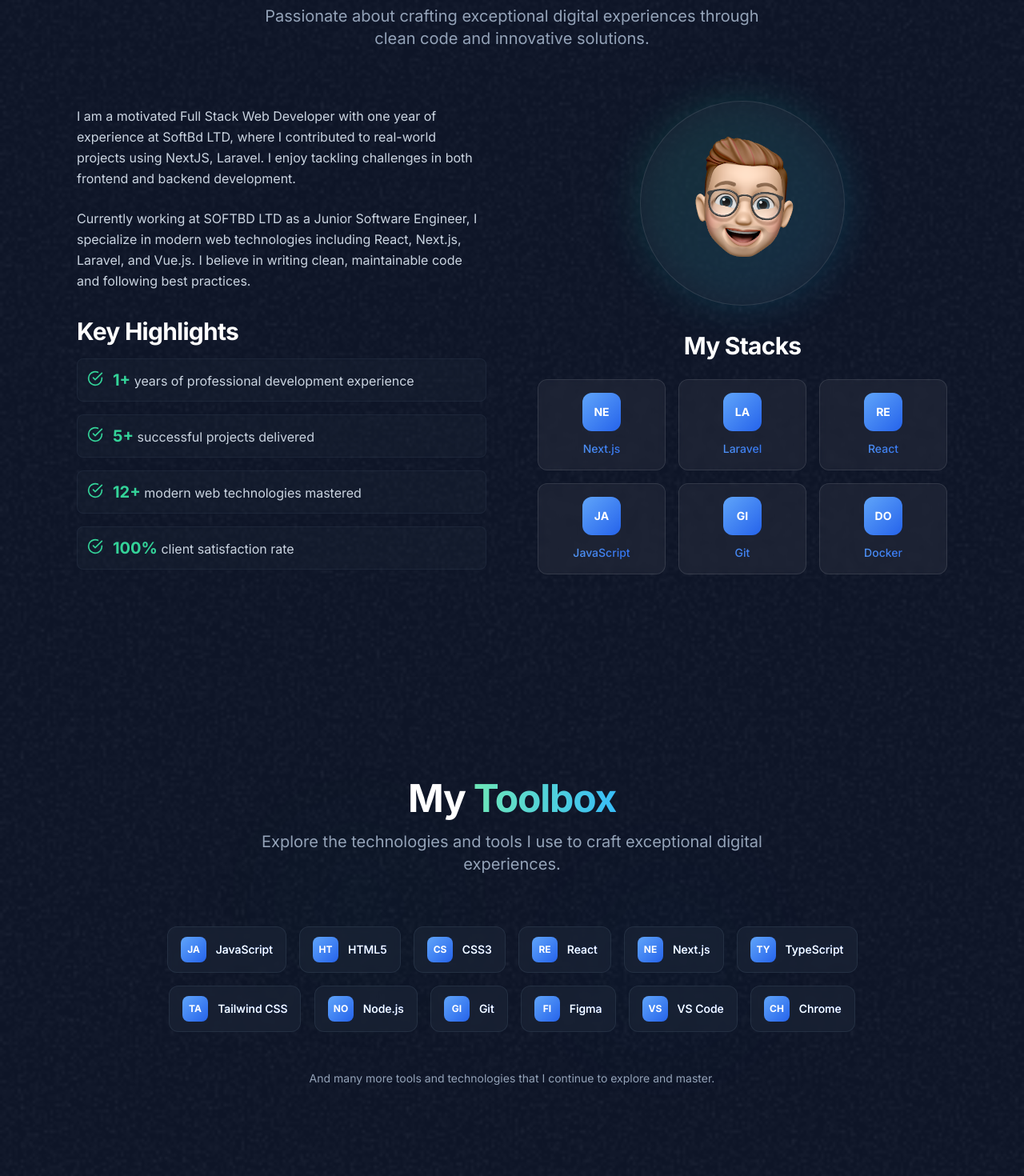
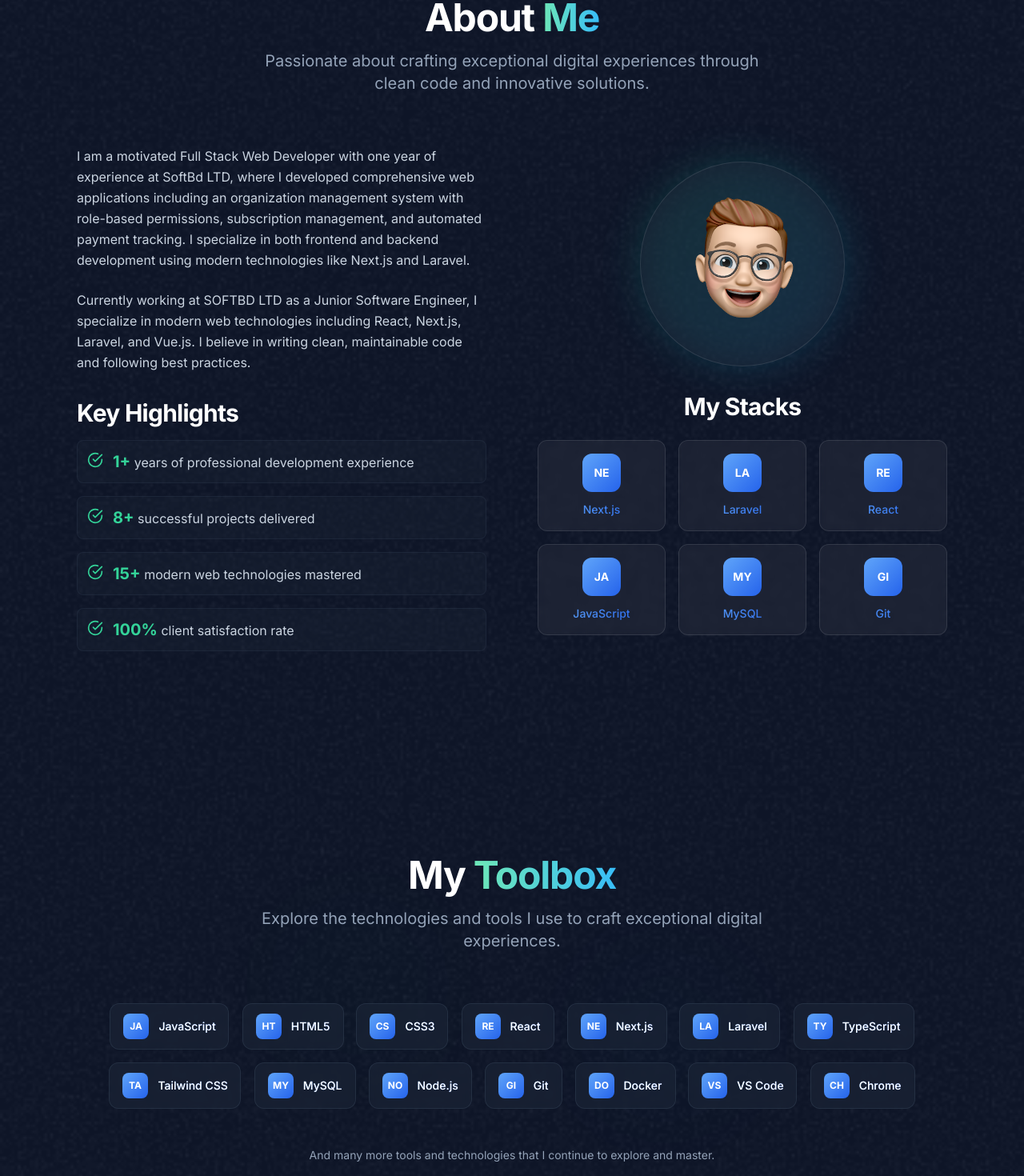
Before and after one commit to nishatislam04/new-portfolio, a Next.js app: page / in a window 1280 px wide. Shown: the part 1020-2490 px from the top of the page at 80% size. Built offline with nearby package versions, Linux system fonts and the light colour scheme; no server answers.

Commit message:
add: organization management project info

```diff
--- a/src/constants/personal-info.ts
+++ b/src/constants/personal-info.ts
@@ -7,7 +7,7 @@ export const PERSONAL_INFO = {
 	title: "Full Stack Web Developer",
 
 	// Profile/Bio
-	profile: `I am a motivated Full Stack Web Developer with one year of experience at SoftBd LTD, where I contributed to real-world projects using NextJS, Laravel. I enjoy tackling challenges in both frontend and backend development.`,
+	profile: `I am a motivated Full Stack Web Developer with one year of experience at SoftBd LTD, where I developed comprehensive web applications including an organization management system with role-based permissions, subscription management, and automated payment tracking. I specialize in both frontend and backend development using modern technologies like Next.js and Laravel.`,
 
 	// Contact Information
 	email: "nishatislam3108@gmail.com",
@@ -40,13 +40,13 @@ export const PERSONAL_INFO = {
 	skills: ["JavaScript", "React", "Next.js", "PHP", "Laravel", "Vue.js", "MySQL", "PostgreSQL", "Prisma ORM", "Docker", "Tailwind CSS", "SASS", "Git", "Redis"],
 
 	// Tech Stack for About Section (subset of main skills)
-	techStack: ["Next.js", "Laravel", "React", "JavaScript", "Git", "Docker"],
+	techStack: ["Next.js", "Laravel", "React", "JavaScript", "MySQL", "Git"],
 
 	// Achievements/Stats
 	stats: {
-		projectsCompleted: "5+",
+		projectsCompleted: "8+",
 		experience: "1+",
-		technologies: "12+",
+		technologies: "15+",
 		clientSatisfaction: "100%",
 	},
 };
--- a/src/sections/Projects.tsx
+++ b/src/sections/Projects.tsx
@@ -1,32 +1,36 @@
 "use client";
-import darkSaasLandingPage from "@/assets/images/dark-saas-landing-page.png";
-import lightSaasLandingPage from "@/assets/images/light-saas-landing-page.png";
-import aiStartupLandingPage from "@/assets/images/ai-startup-landing-page.png";
+import { projectImages } from "@/assets/images";
 
 const portfolioProjects = [
 	{
-		company: "Acme Corp",
-		year: "2022",
-		title: "Dark Saas Landing Page",
-		results: [{ title: "Enhanced user experience by 40%" }, { title: "Improved site speed by 50%" }, { title: "Increased mobile traffic by 35%" }],
-		link: "https://youtu.be/4k7IdSLxh6w",
-		image: darkSaasLandingPage,
+		company: "SoftBd LTD",
+		year: "2024",
+		title: "Organization Management System",
+		results: [{ title: "Role-based permission system with 3 user levels" }, { title: "Automated installment tracking with penalty calculation" }, { title: "Google OAuth integration for seamless authentication" }, { title: "Email notification system for payment reminders" }],
+		link: "#", // Add your project link here
+		image: projectImages.organizationCover,
+		technologies: ["Laravel", "TailwindCSS", "MySQL", "Gmail API"],
+		description: "A comprehensive organization management system featuring role-based permissions, subscription management, and automated payment tracking with penalty calculations.",
 	},
 	{
-		company: "Innovative Co",
-		year: "2021",
-		title: "Light Saas Landing Page",
-		results: [{ title: "Boosted sales by 20%" }, { title: "Expanded customer reach by 35%" }, { title: "Increased brand awareness by 15%" }],
-		link: "https://youtu.be/7hi5zwO75yc",
-		image: lightSaasLandingPage,
+		company: "Personal Project",
+		year: "2024",
+		title: "Jukto Platform",
+		results: [{ title: "Modern responsive design implementation" }, { title: "Enhanced user engagement features" }, { title: "Optimized performance and loading speed" }],
+		link: "#", // Add your project link here
+		image: projectImages.juktoCover,
+		technologies: ["Next.js", "React", "TailwindCSS"],
+		description: "A modern web platform built with Next.js featuring responsive design and optimized user experience.",
 	},
 	{
-		company: "Quantum Dynamics",
+		company: "Portfolio Project",
 		year: "2023",
 		title: "AI Startup Landing Page",
-		results: [{ title: "Enhanced user experience by 40%" }, { title: "Improved site speed by 50%" }, { title: "Increased mobile traffic by 35%" }],
+		results: [{ title: "Modern design with smooth animations" }, { title: "Responsive across all device sizes" }, { title: "Optimized for conversion and engagement" }],
 		link: "https://youtu.be/Z7I5uSRHMHg",
-		image: aiStartupLandingPage,
+		image: projectImages.aiStartupLandingPage,
+		technologies: ["React", "Next.js", "Framer Motion"],
+		description: "A cutting-edge landing page for an AI startup featuring modern design principles and smooth animations.",
 	},
 ];
 
@@ -61,13 +65,25 @@ const ProjectCard = ({ project, index }: { project: PortfolioProject; index: num
 						{/* Project title and company */}
 						<div className="flex items-start justify-between gap-4">
 							<h3 className="heading-3 text-white group-hover:text-emerald-400 transition-colors duration-300">{project.title}</h3>
-							<span className="px-2 py-1 text-xs bg-emerald-500/20 text-emerald-400 rounded-full border border-emerald-500/30 whitespace-nowrap">
-								{project.year}
-							</span>
+							<span className="px-2 py-1 text-xs bg-emerald-500/20 text-emerald-400 rounded-full border border-emerald-500/30 whitespace-nowrap">{project.year}</span>
 						</div>
 
 						{/* Company */}
 						<p className="text-gray-400 font-medium">{project.company}</p>
+
+						{/* Description */}
+						{project.description && <p className="text-sm text-gray-300 leading-relaxed">{project.description}</p>}
+
+						{/* Technologies */}
+						{project.technologies && (
+							<div className="flex flex-wrap gap-2">
+								{project.technologies.map((tech, idx) => (
+									<span key={idx} className="px-2 py-1 text-xs bg-gray-800/50 text-gray-300 rounded border border-gray-700/50">
+										{tech}
+									</span>
+								))}
+							</div>
+						)}
 
 						{/* Results */}
 						<div className="space-y-2">
@@ -103,7 +119,7 @@ export const ProjectsSection = () => {
 							<h2 className="heading-2 mb-4">
 								Featured <span className="gradient-text">Projects</span>
 							</h2>
-							<p className="body-large text-gray-400 max-w-2xl mx-auto">A showcase of my recent work, featuring modern web applications built with cutting-edge technologies.</p>
+							<p className="body-large text-gray-400 max-w-2xl mx-auto">A showcase of my professional work and personal projects, featuring full-stack web applications with real-world impact and modern technologies.</p>
 						</div>
 					</FadeIn>
 
--- a/src/sections/Toolbox.tsx
+++ b/src/sections/Toolbox.tsx
@@ -1,53 +1,50 @@
-'use client';
+"use client";
 
-import { motion } from 'framer-motion';
-import Image from 'next/image';
-import { Section } from '@/components/ui';
-import { FadeIn, StaggerContainer } from '@/components/animations';
-import { otherImages } from '@/assets/images';
+import { motion } from "framer-motion";
+import Image from "next/image";
+import { Section } from "@/components/ui";
+import { FadeIn, StaggerContainer } from "@/components/animations";
+import { otherImages } from "@/assets/images";
 
 // Tech stack icons as simple blue gradient rectangles with text
 const TechIcon = ({ name }: { name: string }) => {
 	return (
 		<div className="w-8 h-8 rounded-lg bg-gradient-to-br from-blue-400 to-blue-600 flex items-center justify-center">
-      <span className="text-white text-xs font-bold">
-        {name.slice(0, 2).toUpperCase()}
-      </span>
+			<span className="text-white text-xs font-bold">{name.slice(0, 2).toUpperCase()}</span>
 		</div>
 	);
 };
 
 // Toolbox items with tech stack
 const toolboxItems = [
-  { title: 'JavaScript' },
-  { title: 'HTML5' },
-  { title: 'CSS3' },
-  { title: 'React' },
-  { title: 'Next.js' },
-  { title: 'TypeScript' },
-  { title: 'Tailwind CSS' },
-  { title: 'Node.js' },
-  { title: 'Git' },
-  { title: 'Figma' },
-  { title: 'VS Code' },
-  { title: 'Chrome' },
+	{ title: "JavaScript" },
+	{ title: "HTML5" },
+	{ title: "CSS3" },
+	{ title: "React" },
+	{ title: "Next.js" },
+	{ title: "Laravel" },
+	{ title: "TypeScript" },
+	{ title: "Tailwind CSS" },
+	{ title: "MySQL" },
+	{ title: "Node.js" },
+	{ title: "Git" },
+	{ title: "Docker" },
+	{ title: "VS Code" },
+	{ title: "Chrome" },
 ];
 
-const ToolboxItem = ({ item, index }: { item: typeof toolboxItems[0]; index: number }) => (
+const ToolboxItem = ({ item, index }: { item: (typeof toolboxItems)[0]; index: number }) => (
 	<motion.div
 		className="inline-flex items-center gap-3 px-4 py-3 bg-gray-800/50 rounded-xl border border-gray-700/50 backdrop-blur-sm hover:border-emerald-500/30 hover:bg-emerald-500/5 transition-all duration-300"
 		initial={{ opacity: 0, scale: 0.8 }}
 		whileInView={{ opacity: 1, scale: 1 }}
 		viewport={{ once: true }}
 		transition={{ duration: 0.5, delay: index * 0.05 }}
-    whileHover={{ scale: 1.05, y: -3 }}
-  >
+		whileHover={{ scale: 1.05, y: -3 }}>
 		<div className="text-blue-400">
 			<TechIcon name={item.title} />
 		</div>
-    <span className="text-white font-medium text-sm bg-gradient-to-r from-blue-400 to-blue-600 bg-clip-text text-transparent">
-      {item.title}
-    </span>
+		<span className="text-white font-medium text-sm bg-gradient-to-r from-blue-400 to-blue-600 bg-clip-text text-transparent">{item.title}</span>
 	</motion.div>
 );
 
@@ -56,12 +53,7 @@ export const ToolboxSection = () => {
 		<Section className="relative overflow-hidden">
 			{/* Background elements */}
 			<div className="absolute inset-0 opacity-5">
-        <Image
-          src={otherImages.grain}
-          alt=""
-          fill
-          className="object-cover"
-        />
+				<Image src={otherImages.grain} alt="" fill className="object-cover" />
 			</div>
 
 			{/* Animated background shapes */}
@@ -101,9 +93,7 @@ export const ToolboxSection = () => {
 							<h2 className="heading-2 mb-4">
 								My <span className="gradient-text">Toolbox</span>
 							</h2>
-              <p className="body-large text-gray-400 max-w-2xl mx-auto">
-                Explore the technologies and tools I use to craft exceptional digital experiences.
-              </p>
+							<p className="body-large text-gray-400 max-w-2xl mx-auto">Explore the technologies and tools I use to craft exceptional digital experiences.</p>
 						</div>
 					</FadeIn>
 
@@ -119,9 +109,7 @@ export const ToolboxSection = () => {
 					{/* Additional info */}
 					<FadeIn delay={0.4}>
 						<div className="text-center mt-12">
-              <p className="text-gray-400 text-sm">
-                And many more tools and technologies that I continue to explore and master.
-              </p>
+							<p className="text-gray-400 text-sm">And many more tools and technologies that I continue to explore and master.</p>
 						</div>
 					</FadeIn>
 				</StaggerContainer>
--- a/src/types/index.ts
+++ b/src/types/index.ts
@@ -1,4 +1,4 @@
-import { StaticImageData } from 'next/image';
+import { StaticImageData } from "next/image";
 
 export interface Project {
 	id: string;
@@ -18,6 +18,8 @@ export interface PortfolioProject {
 	results: { title: string }[];
 	link: string;
 	image: StaticImageData;
+	technologies?: string[];
+	description?: string;
 }
 
 export interface Testimonial {
@@ -40,7 +42,7 @@ export interface PortfolioTestimonial {
 export interface Skill {
 	name: string;
 	icon: string;
-  category: 'frontend' | 'backend' | 'tools' | 'design';
+	category: "frontend" | "backend" | "tools" | "design";
 }
 
 export interface ContactForm {
```
Also changed, not shown: src/assets/images/index.ts (+19 -13 lines). Lines whose indentation alone changed are shown as unchanged.
